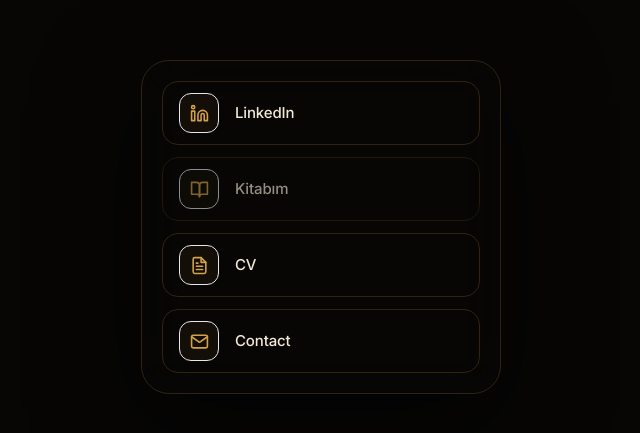
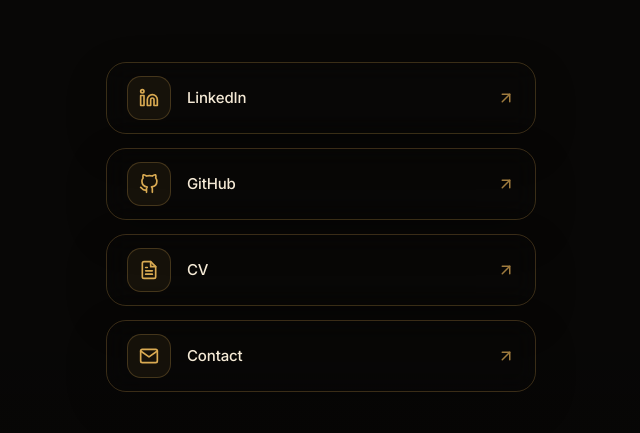
Before and after one commit to ArslanKG/arkegu-portfolio, a Next.js app: page / in a window 1280 px wide. Shown: the part 173-606 px from the top of the page, without its empty margins (319-959 px from the left). Built offline with nearby package versions, Linux system fonts and the light colour scheme.

Commit message:
refine homepage hub layout

```diff
--- a/src/app/page.tsx
+++ b/src/app/page.tsx
@@ -1,4 +1,10 @@
-import { FiBookOpen, FiFileText, FiLinkedin, FiMail } from 'react-icons/fi'
+import {
+  FiArrowUpRight,
+  FiFileText,
+  FiGithub,
+  FiLinkedin,
+  FiMail,
+} from 'react-icons/fi'
 
 const links = [
   {
@@ -8,9 +14,10 @@
     external: true,
   },
   {
-    label: 'Kitabım',
-    href: null,
-    icon: FiBookOpen,
+    label: 'GitHub',
+    href: 'https://github.com/ArslanKG',
+    icon: FiGithub,
+    external: true,
   },
   {
     label: 'CV',
@@ -22,49 +29,28 @@
     label: 'Contact',
     href: 'mailto:arslankemalgunduz@gmail.com',
     icon: FiMail,
+    external: false,
   },
 ]
 
 export default function Home() {
   return (
-    <main className="relative min-h-[100svh] overflow-hidden bg-[#070605] text-[#f2e8d5]">
+    <main className="relative min-h-[100svh] overflow-hidden bg-[#080706] text-[#f5ead6]">
       <div
         aria-hidden="true"
-        className="absolute inset-0 bg-cover bg-[position:31%_center] sm:bg-[position:center_center]"
+        className="absolute inset-0 bg-cover bg-[position:27%_center] sm:bg-center"
         style={{ backgroundImage: "url('/images/mummy-lord-background.webp')" }}
       />
 
       <div
         aria-hidden="true"
-        className="absolute inset-0 bg-[radial-gradient(circle_at_center,rgba(7,6,5,0.22)_0%,rgba(7,6,5,0.52)_52%,rgba(7,6,5,0.76)_100%)]"
+        className="absolute inset-0 bg-gradient-to-b from-black/[0.04] via-transparent to-black/20"
       />
 
-      <div className="relative z-10 flex min-h-[100svh] items-center justify-center px-5 py-8">
-        <nav
-          aria-label="Bağlantılar"
-          className="w-full max-w-[360px] space-y-3 rounded-[28px] border border-[#d3a14a]/20 bg-[#090806]/66 p-4 shadow-[0_30px_100px_rgba(0,0,0,0.56)] backdrop-blur-xl sm:p-5"
-        >
+      <div className="relative z-10 flex min-h-[100svh] items-center justify-center px-5 py-10 sm:px-8">
+        <nav aria-label="Bağlantılar" className="w-full max-w-[430px] space-y-3.5">
           {links.map((link) => {
             const Icon = link.icon
-            const sharedClassName =
-              'flex min-h-[64px] items-center gap-4 rounded-2xl border border-[#d3a14a]/20 bg-black/28 px-4 text-[#f2e8d5] transition duration-200'
-
-            if (!link.href) {
-              return (
-                <div
-                  key={link.label}
-                  aria-disabled="true"
-                  className={`${sharedClassName} cursor-default opacity-60`}
-                >
-                  <span className="flex h-10 w-10 shrink-0 items-center justify-center rounded-xl border border-[#d3a14a]/18 bg-[#d3a14a]/[0.06] text-[#d3a14a]">
-                    <Icon size={19} aria-hidden="true" />
-                  </span>
-                  <span className="text-[15px] font-medium tracking-[-0.01em]">
-                    {link.label}
-                  </span>
-                </div>
-              )
-            }
 
             return (
               <a
@@ -72,14 +58,21 @@
                 href={link.href}
                 target={link.external ? '_blank' : undefined}
                 rel={link.external ? 'noopener noreferrer' : undefined}
-                className={`${sharedClassName} hover:-translate-y-0.5 hover:border-[#d3a14a]/45 hover:bg-[#d3a14a]/[0.08] hover:shadow-[0_14px_36px_rgba(0,0,0,0.3)] focus-visible:outline-none focus-visible:ring-2 focus-visible:ring-[#d3a14a]/55`}
+                className="group flex min-h-[72px] items-center gap-4 rounded-[20px] border border-[#d2a34f]/25 bg-[#0a0806]/58 px-5 shadow-[0_14px_42px_rgba(0,0,0,0.22)] backdrop-blur-md transition duration-200 hover:-translate-y-0.5 hover:border-[#e2b55f]/55 hover:bg-[#0a0806]/72 hover:shadow-[0_18px_48px_rgba(0,0,0,0.3)] focus-visible:outline-none focus-visible:ring-2 focus-visible:ring-[#d2a34f]/60"
               >
-                <span className="flex h-10 w-10 shrink-0 items-center justify-center rounded-xl border border-[#d3a14a]/18 bg-[#d3a14a]/[0.06] text-[#d3a14a]">
-                  <Icon size={19} aria-hidden="true" />
+                <span className="flex h-11 w-11 shrink-0 items-center justify-center rounded-[14px] border border-[#d2a34f]/25 bg-[#d2a34f]/[0.07] text-[#d9aa52] transition group-hover:border-[#e2b55f]/45 group-hover:bg-[#d2a34f]/[0.11] group-hover:text-[#efc46f]">
+                  <Icon size={20} aria-hidden="true" />
                 </span>
-                <span className="text-[15px] font-medium tracking-[-0.01em]">
+
+                <span className="flex-1 text-[15px] font-medium tracking-[-0.01em] text-[#f5ead6]">
                   {link.label}
                 </span>
+
+                <FiArrowUpRight
+                  size={18}
+                  aria-hidden="true"
+                  className="text-[#9f7b3e] transition duration-200 group-hover:-translate-y-0.5 group-hover:translate-x-0.5 group-hover:text-[#efc46f]"
+                />
               </a>
             )
           })}
```
